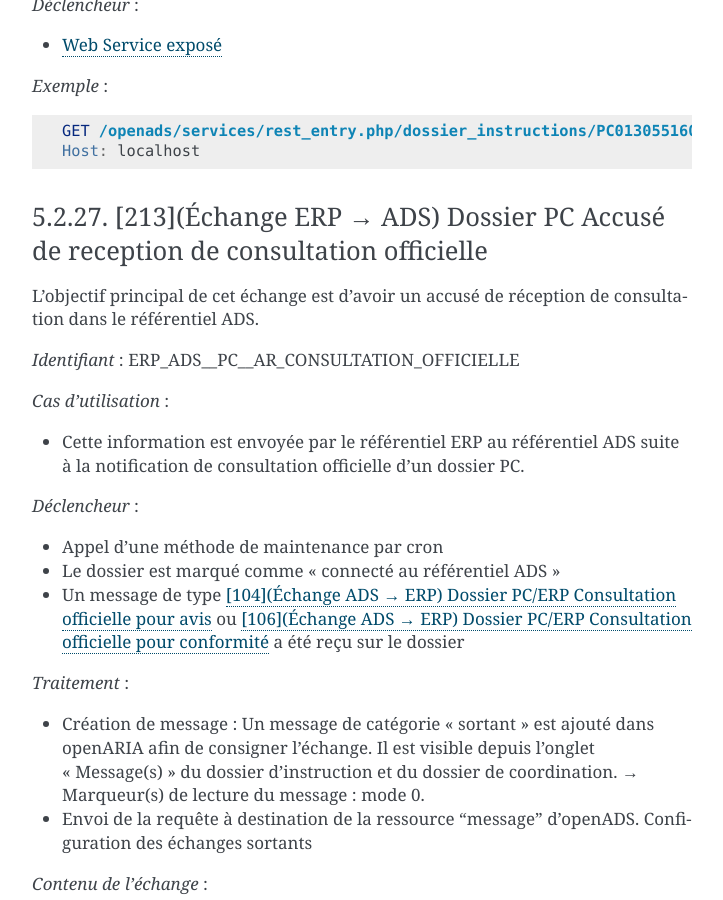
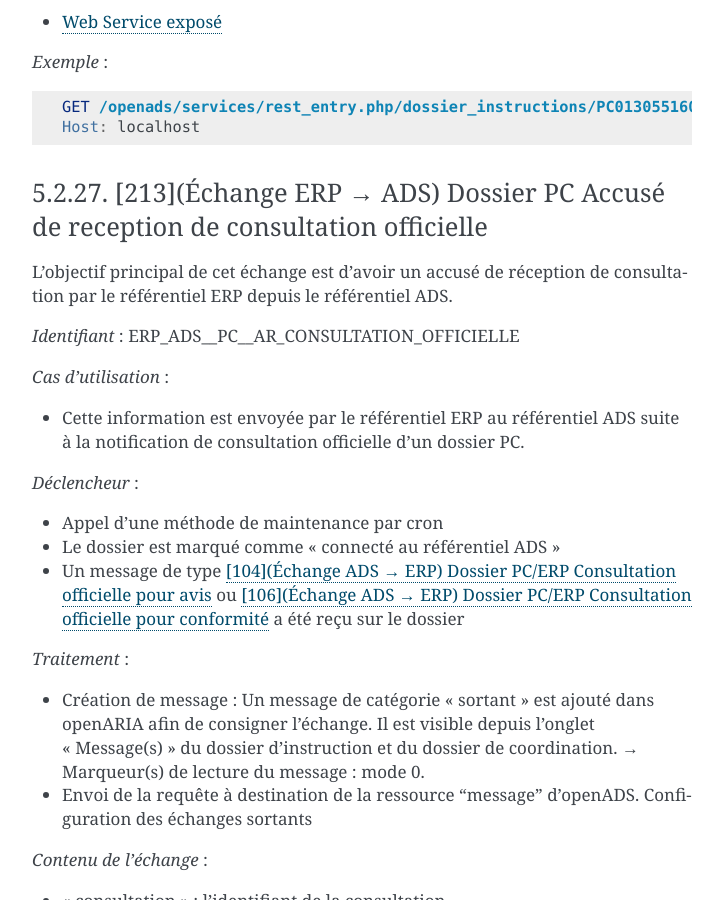
Before and after one commit to mpavaux/openads-documentation, a Sphinx documentation site: the page built from source/guide_developpeur/interface_avec_le_referentiel_erp.rst, in a window 1280 px wide and 900 px high, scrolled down 30279 px. Shown: the whole window, without its empty margins (388-1111 px from the left). Built offline with Sphinx 7.4.7, drawn with Linux system fonts in a browser that asks for light colours; some of the changed text lies outside the part shown.

Commit message:
Corrections mineures

```diff
--- a/source/guide_developpeur/interface_avec_le_referentiel_erp.rst
+++ b/source/guide_developpeur/interface_avec_le_referentiel_erp.rst
@@ -1402,7 +1402,7 @@
 [213](Échange ERP → ADS) Dossier PC Accusé de reception de consultation officielle
 ==================================================================================
 
-L'objectif principal de cet échange est d'avoir un accusé de réception de consultation dans le référentiel ADS.
+L'objectif principal de cet échange est d'avoir un accusé de réception de consultation par le référentiel ERP depuis le référentiel ADS.
 
 *Identifiant* : ERP_ADS__PC__AR_CONSULTATION_OFFICIELLE
 
```
Also changed, not shown: other parts of source/guide_developpeur/interface_avec_le_referentiel_erp.rst (+1 -1 lines).
